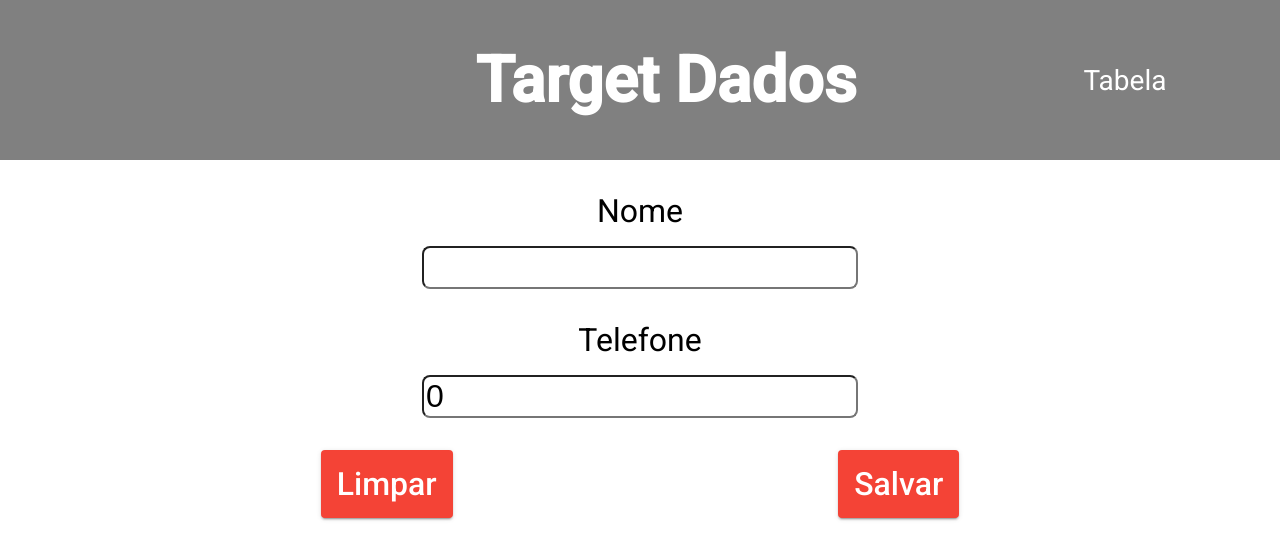
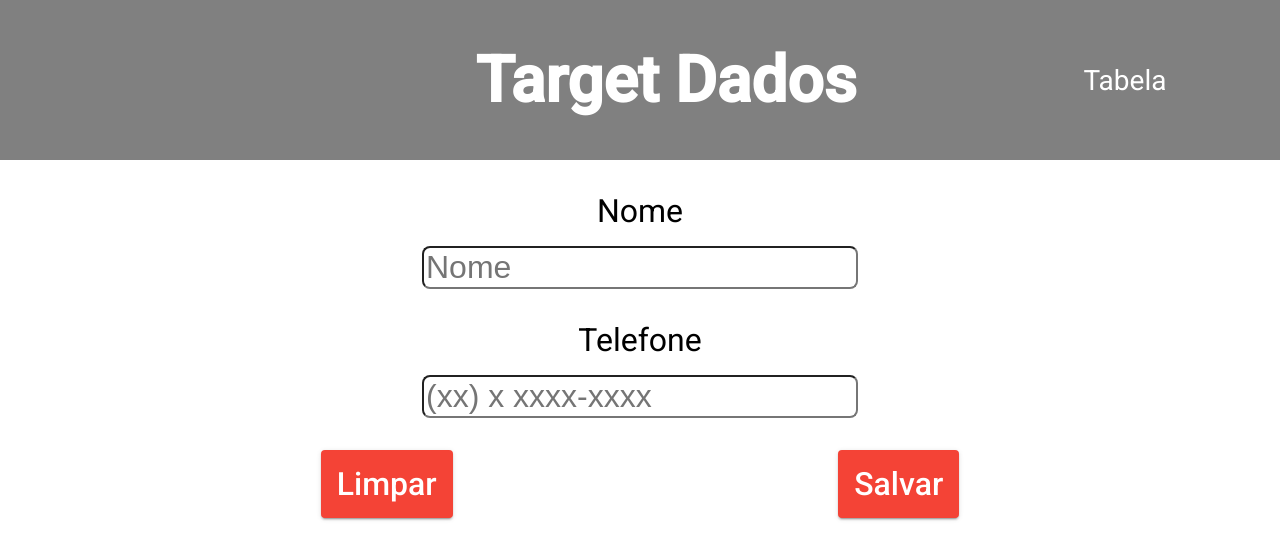
Before and after one commit to Luketube/processo_target, an Angular app: page /formulario in a window 1280 px wide. Shown: the top 560 px of the page. Built offline with nearby package versions, Linux system fonts and the light colour scheme.

Commit message:
Adicionado placeholder no input de teelfone

```diff
--- a/src/app/formulario/formulario.component.html
+++ b/src/app/formulario/formulario.component.html
@@ -1,12 +1,12 @@
 <form class="formulario">
     <div class="formulario__nome">
         <label for="nome">Nome</label>
-        <input id="nome" type="text" [(ngModel)]="nome" name="nome">
+        <input id="nome" type="text" [(ngModel)]="nome" name="nome" placeholder="Nome">
     </div>
 
     <div class="formulario__telefone">
         <label for="telefone">Telefone</label>
-        <input id="telefone" type="number" [(ngModel)]="telefone" name="telefone">
+        <input id="telefone" type="number" [(ngModel)]="telefone" name="telefone" placeholder="(xx) x xxxx-xxxx">
     </div>
 
     <div class="formulario__botoes">
--- a/src/app/formulario/formulario.component.ts
+++ b/src/app/formulario/formulario.component.ts
@@ -10,7 +10,7 @@ import { TransferenciaService } from '../service/transferencia.service';
 })
 export class FormularioComponent implements OnInit {
   nome: string = '';
-  telefone: number = 0;
+  telefone: any;
 
   constructor(private transferencia: TransferenciaService) {}
 
@@ -25,7 +25,7 @@ export class FormularioComponent implements OnInit {
 
   limparCampos(): void{
     this.nome = '';
-    this.telefone = 0;
+    this.telefone = '';
   }
 
 }
```
